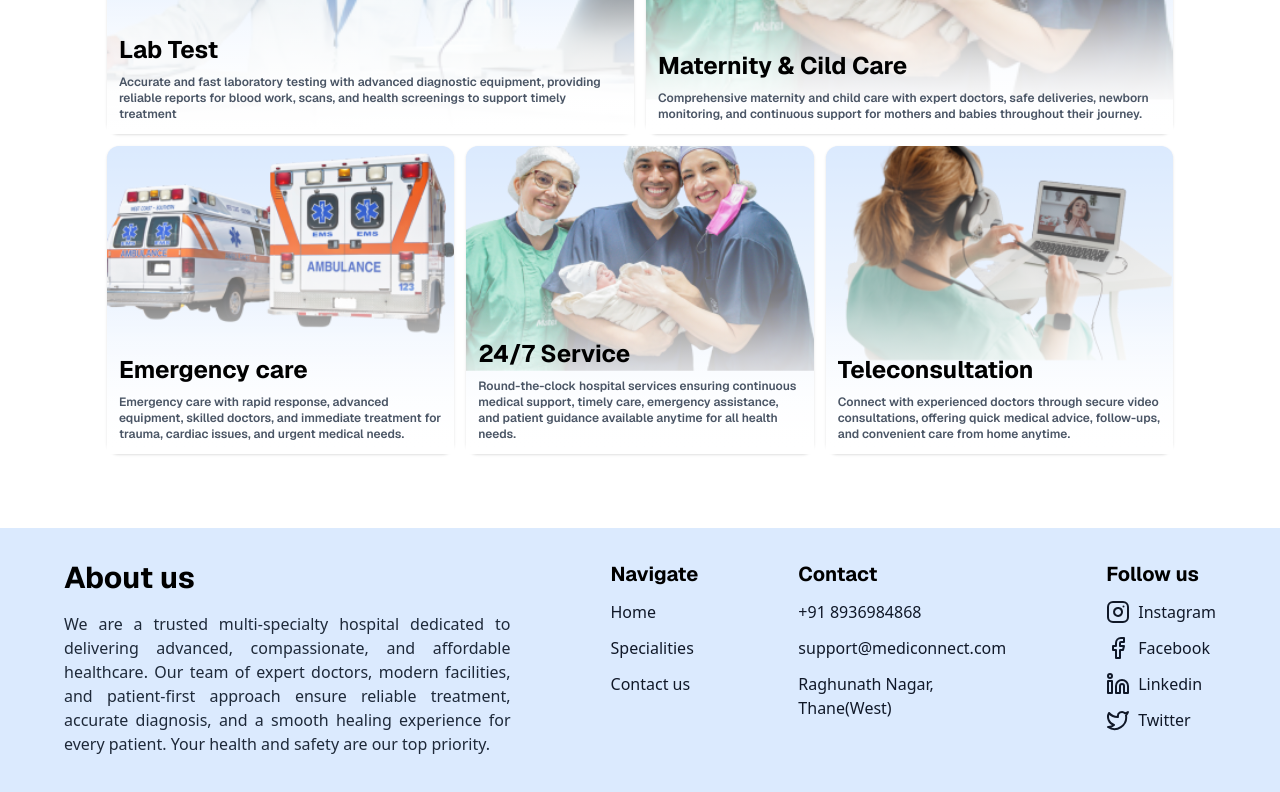
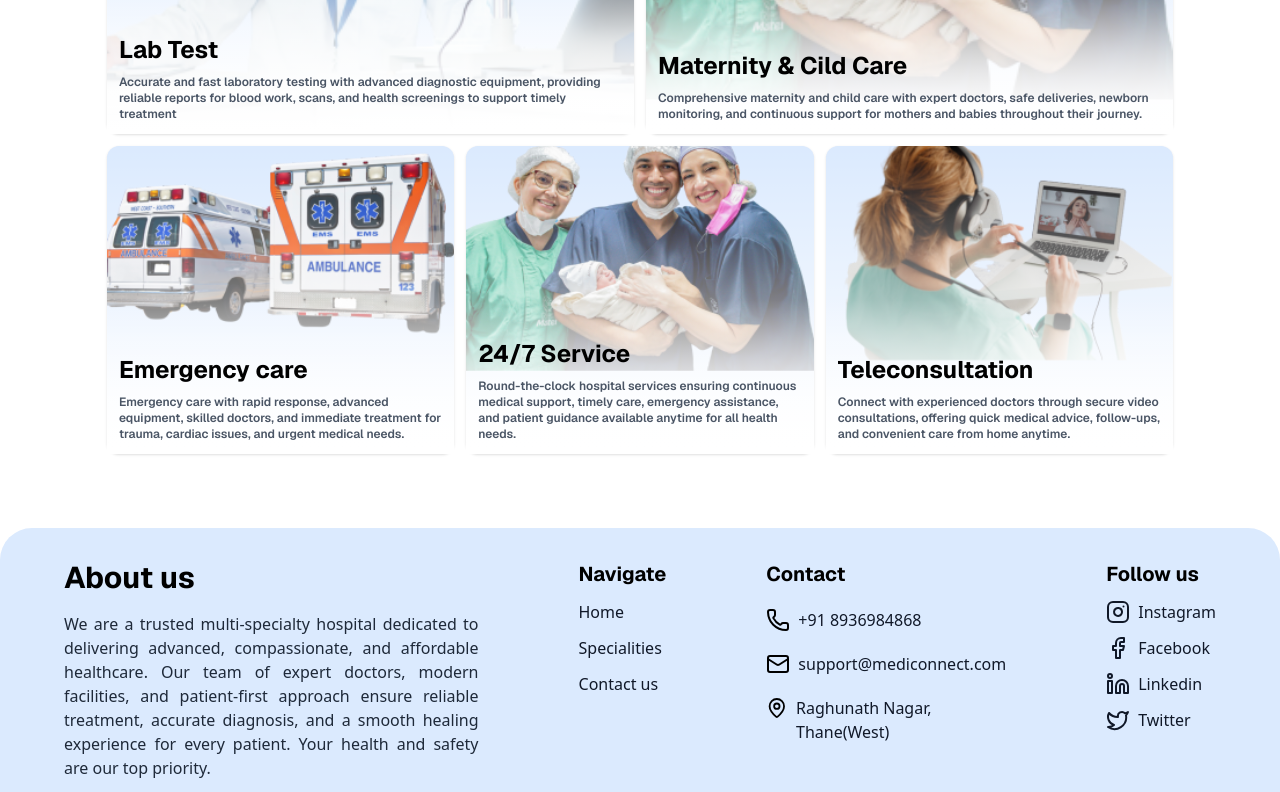
Before and after one commit to shifxa/mediconnect, a React (Vite) app: page / in a window 1280 px wide. Shown: the part 2000-2792 px from the top of the page. Built offline with nearby package versions, Linux system fonts and the light colour scheme.

Commit message:
footer updated

```diff
--- a/src/component/footer.jsx
+++ b/src/component/footer.jsx
@@ -1,39 +1,54 @@
 // import React from 'react'
 
-import { Facebook, Instagram, Linkedin, Twitter } from "lucide-react"
+import { Copyright, Facebook, Instagram, Linkedin, Mail, MapPin, Phone, Twitter } from "lucide-react"
 
 function Footer() {
     return (
-       <section id="footer" className="w-full mx-auto bg-blue-100 mt-12">
+       <section id="footer" className="w-full mx-auto bg-blue-100 mt-12 rounded-t-4xl">
         <div id="container" className="w-[95%] mx-auto pt-8 p-8">
        <div id="main" className="flex flex-row gap-x-25 text-start">
          <div id="about" className="flex flex-col gap-y-4 text-justify">
-            <h1 className="geist-bold text-3xl">About us</h1>
+            <h1 className="geist-bold text-3xl hover:text-blue-700
+            ">About us</h1>
             <p className=" text-base text-gray-800">We are a trusted multi-specialty hospital dedicated to delivering advanced, compassionate, and affordable healthcare. Our team of expert doctors, modern facilities, and patient-first approach ensure reliable treatment, accurate diagnosis, and a smooth healing experience for every patient. Your health and safety are our top priority.</p>
          </div>
         <div id="navigate" className="flex flex-col gap-y-3">
-            <h1 className="geist-bold text-xl ">Navigate</h1>
+            <h1 className="geist-bold text-xl hover:text-blue-700 ">Navigate</h1>
             <p className="text-gray-900">Home</p>
             <p className="text-gray-900">Specialities</p>
             <p className="text-gray-900">Contact us</p>
         </div>
-        <div id="contact" className="flex flex-col gap-y-3">
-            <h1 className="geist-bold text-xl">Contact</h1>
-            <p className="text-gray-900">+91 8936984868</p>
-            <p className="text-gray-900">support@mediconnect.com</p>
-            <p className="text-gray-900">Raghunath Nagar, Thane(West)</p>
+        <div id="contact" className="flex flex-col gap-y-5">
+                <h1 className="geist-bold text-xl hover:text-blue-700">Contact</h1>
+            <span className="flex flex-row gap-x-2">
+                  <Phone />
+                <p className="text-gray-900">+91 8936984868</p>
+            </span>
+
+            <span className="flex flex-row gap-x-2">
+                <Mail />
+                <p className="text-gray-900">support@mediconnect.com</p>
+            </span>
+
+            <span className="flex flex-row gap-x-2">
+                <MapPin />
+                <p className="text-gray-900">Raghunath Nagar, Thane(West)</p>
+            </span>
 
         </div>
         <div id="follow" className="flex flex-col gap-y-3">
-            <h1 className="geist-bold text-xl">Follow us</h1>
+            <h1 className="geist-bold text-xl hover:text-blue-700">Follow us</h1>
            <span className="flex flex-row gap-x-2 text-gray-900"><Instagram /><p>Instagram</p></span>
             <span className="flex flex-row gap-x-2 text-gray-900"><Facebook /><p>Facebook</p></span>
             <span className="flex flex-row gap-x-2 text-gray-900"><Linkedin /><p>Linkedin</p></span>
            <span className="flex flex-row gap-x-2 text-gray-900"> <Twitter /><p>Twitter</p></span>
         </div>
        </div>
-        <div id="copyright" className="flex flex-row gap-x-4 justify-between pt-8 p-0">
-            <p className="pl-4">@Copyright <span className="text-blue-500 ">mediconnect.com</span> All rights reserved 2025</p>
+        <div id="copyright" className="flex flex-row gap-x-4 justify-between pt-8 mt-10">
+            <span className="flex flex-row">
+                <Copyright  size={20}/>
+         <p>Copyright <span className="text-blue-500 ">mediconnect.com</span> All rights reserved 2025</p>
+            </span>
             <span className="flex flex-row gap-x-6 text-base text-gray-900">
                 <p>Privacy & Policy</p>
                 <p>Terms & Condition</p>
```
